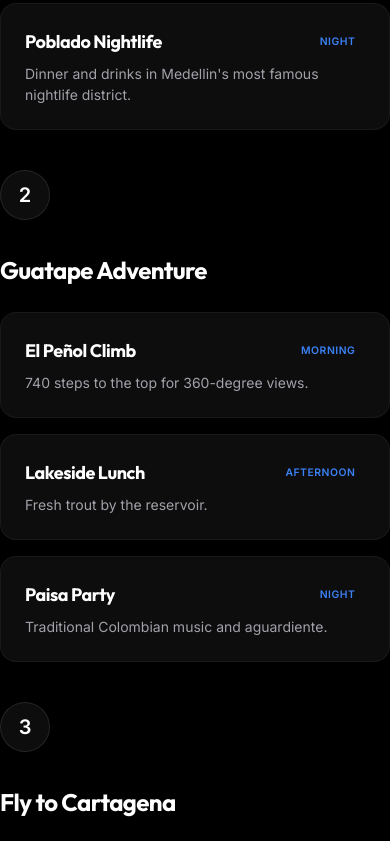
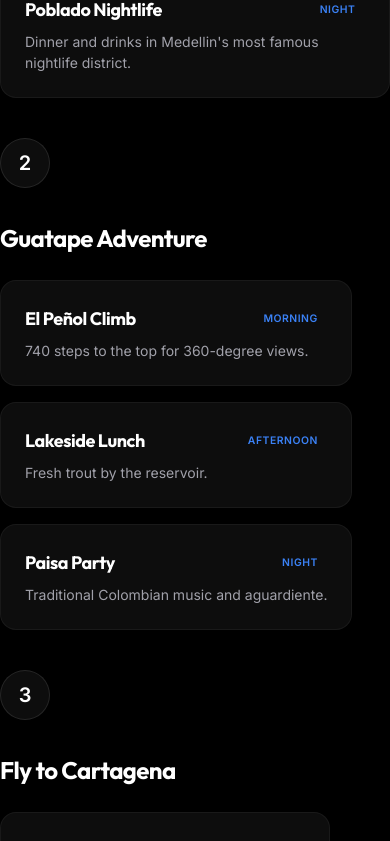
Before and after one commit to PatraSiddhant/MBA_triprank, a Next.js app: page /templates/colombia-trek in a window 390 px wide. Shown: the part 2439-3280 px from the top of the page. Built offline with nearby package versions, Linux system fonts and the light colour scheme; no server answers; the database is empty.

Commit message:
commit
commit

```diff
--- a/app/globals.css
+++ b/app/globals.css
@@ -128,7 +128,8 @@ main {
 
 @media (max-width: 768px) {
   main {
-    padding-bottom: 80px; /* Space for bottom tab bar */
+    padding-bottom: 80px;
+    /* Space for bottom tab bar */
   }
 }
 
@@ -144,13 +145,16 @@ main {
   .mobile-only {
     display: block;
   }
+
   .desktop-only {
     display: none;
   }
 }
 
 /* Touch-friendly Elements */
-button, a, .clickable {
+button,
+a,
+.clickable {
   min-height: 44px;
   min-width: 44px;
   display: inline-flex;
@@ -164,12 +168,14 @@ button, a, .clickable {
   overflow-x: auto;
   white-space: nowrap;
   -webkit-overflow-scrolling: touch;
-  scrollbar-width: none; /* Firefox */
+  scrollbar-width: none;
+  /* Firefox */
   padding-bottom: 0.5rem;
 }
 
 .scroll-x::-webkit-scrollbar {
-  display: none; /* Safari and Chrome */
+  display: none;
+  /* Safari and Chrome */
 }
 
 /* Section Adjustments */
@@ -191,8 +197,15 @@ section {
 
 /* Animations */
 @keyframes fadeIn {
-  from { opacity: 0; transform: translateY(10px); }
-  to { opacity: 1; transform: translateY(0); }
+  from {
+    opacity: 0;
+    transform: translateY(10px);
+  }
+
+  to {
+    opacity: 1;
+    transform: translateY(0);
+  }
 }
 
 .animate-fade-in {
@@ -254,3 +267,94 @@ section {
     min-height: auto !important;
   }
 }
+
+/* Template Page Specific Utilities */
+.responsive-stack {
+  display: grid;
+  grid-template-columns: 1fr 350px;
+  gap: 5rem;
+}
+
+.mobile-stack {
+  display: flex;
+  gap: 2rem;
+}
+
+.grid-2 {
+  display: grid;
+  grid-template-columns: 1fr 1fr;
+  gap: 2rem;
+}
+
+.sticky-sidebar {
+  position: sticky;
+  top: 8rem;
+  height: fit-content;
+}
+
+@media (max-width: 1024px) {
+  .responsive-stack {
+    grid-template-columns: 1fr !important;
+    gap: 3rem !important;
+  }
+
+  .sticky-sidebar {
+    position: static !important;
+    order: -1;
+    margin-bottom: 4rem;
+  }
+}
+
+@media (max-width: 640px) {
+
+  .mobile-stack,
+  .grid-2 {
+    flex-direction: column !important;
+    grid-template-columns: 1fr !important;
+    align-items: flex-start !important;
+  }
+}
+
+/* Animations Hub */
+@keyframes shine {
+  0% {
+    left: -100%;
+  }
+
+  100% {
+    left: 100%;
+  }
+}
+
+@keyframes slideIn {
+  from {
+    transform: translateY(10px);
+    opacity: 0;
+  }
+
+  to {
+    transform: translateY(0);
+    opacity: 1;
+  }
+}
+
+.btn-shine {
+  position: relative;
+  overflow: hidden;
+}
+
+.btn-shine::after {
+  content: '';
+  position: absolute;
+  top: -50%;
+  left: -50%;
+  width: 200%;
+  height: 200%;
+  background: linear-gradient(45deg, transparent, rgba(255, 255, 255, 0.1), transparent);
+  transform: rotate(45deg);
+  animation: shine 3s infinite;
+}
+
+.animate-slide-in {
+  animation: slideIn 0.3s ease-out forwards;
+}
--- a/app/templates/[slug]/page.tsx
+++ b/app/templates/[slug]/page.tsx
@@ -68,7 +68,7 @@ export default async function TemplateDetail({ params }: { params: Promise<{ slu
             </section>
 
             <div className="container" style={{ padding: '6rem 0' }}>
-                <div style={{ display: 'grid', gridTemplateColumns: '1fr 350px', gap: '5rem' }} className="responsive-stack">
+                <div className="responsive-stack">
                     {/* Main Content */}
                     <div>
                         <div style={{ marginBottom: '6rem' }}>
@@ -80,7 +80,7 @@ export default async function TemplateDetail({ params }: { params: Promise<{ slu
                             <h2 style={{ fontSize: '2rem', marginBottom: '3rem', fontWeight: 800 }}>Itinerary Highlights</h2>
                             <div style={{ display: 'flex', flexDirection: 'column', gap: '2.5rem' }}>
                                 {trip.days.map((day) => (
-                                    <div key={day.dayIndex} style={{ display: 'flex', gap: '2rem' }} className="mobile-stack">
+                                    <div key={day.dayIndex} className="mobile-stack">
                                         <div style={{
                                             width: '50px',
                                             height: '50px',
@@ -117,7 +117,7 @@ export default async function TemplateDetail({ params }: { params: Promise<{ slu
 
                         <div style={{ marginBottom: '6rem' }}>
                             <h2 style={{ fontSize: '2rem', marginBottom: '2rem', fontWeight: 800 }}>Student Reviews</h2>
-                            <div style={{ display: 'grid', gridTemplateColumns: '1fr 1fr', gap: '2rem' }} className="mobile-stack">
+                            <div className="grid-2">
                                 {trip.reviewSnippets.map((review, idx) => (
                                     <div key={idx} className="glass" style={{ padding: '2rem', borderRadius: 'var(--radius)', position: 'relative' }}>
                                         <p style={{ fontSize: '1.125rem', marginBottom: '1.5rem', fontStyle: 'italic', color: 'rgba(255,255,255,0.9)' }}>"{review.text}"</p>
@@ -129,7 +129,7 @@ export default async function TemplateDetail({ params }: { params: Promise<{ slu
                     </div>
 
                     {/* Sidebar */}
-                    <div style={{ position: 'sticky', top: '8rem', height: 'fit-content' }}>
+                    <div className="sticky-sidebar">
                         <div className="glass" style={{ padding: '2.5rem', borderRadius: 'var(--radius)', border: '1px solid rgba(255,255,255,0.1)' }}>
                             <div style={{ marginBottom: '2.5rem' }}>
                                 <h3 style={{ fontSize: '1.25rem', marginBottom: '1.5rem', fontWeight: 700 }}>Trip DNA</h3>
@@ -176,25 +176,6 @@ export default async function TemplateDetail({ params }: { params: Promise<{ slu
                     </div>
                 </div>
             </div>
-
-            <style jsx>{`
-                @media (max-width: 1024px) {
-                    .responsive-stack {
-                        grid-template-columns: 1fr !important;
-                    }
-                    div[style*="position: sticky"] {
-                        position: static !important;
-                        order: -1;
-                        margin-bottom: 4rem;
-                    }
-                }
-                @media (max-width: 640px) {
-                    .mobile-stack {
-                        flex-direction: column;
-                        grid-template-columns: 1fr !important;
-                    }
-                }
-            `}</style>
         </div>
     );
 }
--- a/components/BookingTrigger.tsx
+++ b/components/BookingTrigger.tsx
@@ -14,15 +14,14 @@ export default function BookingTrigger({ slug, schoolName }: { slug: string, sch
 
     if (bookingState === 'success') {
         return (
-            <div className="glass" style={{
+            <div className="glass animate-slide-in" style={{
                 padding: '1.25rem',
                 borderRadius: '12px',
                 background: 'rgba(0, 204, 136, 0.1)',
                 border: '1px solid #00cc88',
                 display: 'flex',
                 alignItems: 'center',
-                gap: '1rem',
-                animation: 'slideIn 0.3s ease-out'
+                gap: '1rem'
             }}>
                 <div style={{ background: '#00cc88', borderRadius: '50%', padding: '4px' }}>
                     <CheckCircle size={20} color="#000" />
@@ -38,41 +37,18 @@ export default function BookingTrigger({ slug, schoolName }: { slug: string, sch
     return (
         <button
             onClick={handleBook}
-            className="btn btn-secondary"
+            className="btn btn-secondary btn-shine"
             style={{
                 width: '100%',
                 padding: '1.25rem',
                 display: 'flex',
                 alignItems: 'center',
                 justifyContent: 'center',
-                gap: '0.75rem',
-                position: 'relative',
-                overflow: 'hidden'
+                gap: '0.75rem'
             }}
         >
             <Sparkles size={18} />
             Book with MBA Discount
-            <style jsx>{`
-                button::after {
-                    content: '';
-                    position: absolute;
-                    top: -50%;
-                    left: -50%;
-                    width: 200%;
-                    height: 200%;
-                    background: linear-gradient(45deg, transparent, rgba(255,255,255,0.1), transparent);
-                    transform: rotate(45deg);
-                    animation: shine 3s infinite;
-                }
-                @keyframes shine {
-                    0% { left: -100%; }
-                    100% { left: 100%; }
-                }
-                @keyframes slideIn {
-                    from { transform: translateY(10px); opacity: 0; }
-                    to { transform: translateY(0); opacity: 1; }
-                }
-            `}</style>
         </button>
     );
 }
```
